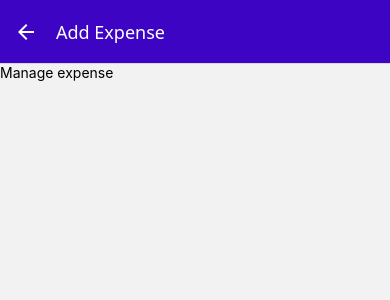
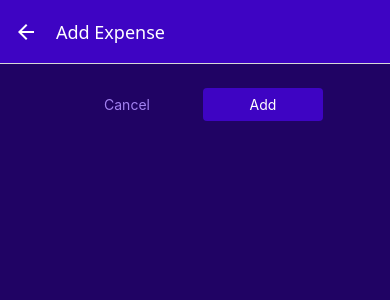
Before and after one commit to keremciftcidev/ExpenseTrackerApp, a React Native app: screen /ManageExpense in a window 390 px wide. Shown: the top 300 px of the page. Built offline with nearby package versions, Linux system fonts and the light colour scheme.

Commit message:
Adding Custom Buttons

```diff
--- /dev/null
+++ b/components/UI/Button.js
@@ -0,0 +1,44 @@
+import { Pressable, StyleSheet, Text, View } from "react-native";
+import { GlobalStyles } from "../../constants/styles";
+
+function Button({ children, onPress, mode, style }) {
+  return (
+    <View style={style}>
+      <Pressable
+        onPress={onPress}
+        style={({pressed}) => pressed && styles.pressed}
+      >
+        <View style={[styles.button, mode === "flat" && styles.flat]}>
+          <Text style={[styles.buttonText, mode === "flat" && styles.flatText]}>
+            {children}
+          </Text>
+        </View>
+      </Pressable>
+    </View>
+  );
+}
+
+export default Button;
+
+const styles = StyleSheet.create({
+  button: {
+    borderRadius: 4,
+    padding: 8,
+    backgroundColor: GlobalStyles.colors.primary500,
+  },
+  flat: {
+    backgroundColor: "transparent",
+  },
+  buttonText: {
+    color: "white",
+    textAlign: "center",
+  },
+  flatText: {
+    color: GlobalStyles.colors.primary200,
+  },
+  pressed: {
+    opacity: 0.75,
+    backgroundColor: GlobalStyles.colors.primary100,
+    borderRadius: 4,
+  },
+});
--- a/screens/ManageExpense.js
+++ b/screens/ManageExpense.js
@@ -1,24 +1,72 @@
-import { StyleSheet, Text } from "react-native";
-import {useLayoutEffect} from "react"
+import { StyleSheet, View } from "react-native";
+import { useLayoutEffect } from "react";
+import IconButton from "../components/UI/IconButton";
+import { GlobalStyles } from "../constants/styles";
+import Button from "../components/UI/Button";
 
-function ManageExpense({route,navigation}) {
-    const editedExpense = route.params?.expenseId
-    const isEditing = !!editedExpense
+function ManageExpense({ route, navigation }) {
+  const editedExpense = route.params?.expenseId;
+  const isEditing = !!editedExpense;
 
-    useLayoutEffect(() => {
-        navigation.setOptions({
-            title:isEditing? "Edit Expense" : "Add Expense"
-        })
+  useLayoutEffect(() => {
+    navigation.setOptions({
+      title: isEditing ? "Edit Expense" : "Add Expense",
+    });
+  }, [navigation, isEditing]);
 
-    }, [navigation,isEditing])
+  function deleteExpenseHandler() {
+    // Silme işlemi burada yapılacak
+  }
+  function cancelHandler(){
 
+  }
+  function confirmHandler(){
 
+  }
 
-    return <Text>Manage expense</Text>
+  return (
+    <View style={styles.container}>
+        <View style={styles.buttons}>
+            <Button style={styles.button} mode="flat" onPress={cancelHandler}>Cancel</Button>
+            <Button style={styles.button} onPress={confirmHandler}>{isEditing ? "Update" : "Add"}</Button>
+        </View>
+      {isEditing && (
+        <View style={styles.deleteContainer}>
+          <IconButton
+            icon="trash"
+            color={GlobalStyles.colors.error500}
+            size={36}
+            onPress={deleteExpenseHandler} // () kaldırıldı
+          />
+        </View>
+      )}
+    </View>
+  );
 }
 
 export default ManageExpense;
 
 const styles = StyleSheet.create({
+  container: {
+    flex: 1,
+    padding: 24,
+    backgroundColor: GlobalStyles.colors.primary800,
+  },
+  buttons:{
+    flexDirection:"row",
+    justifyContent:"center",
+    alignItems:"center"
+  },
+  button:{
+    minWidth:120,
+    marginHorizontal:8
+  },
 
-})
+  deleteContainer: {
+    marginTop: 16,
+    paddingTop: 8,
+    borderTopWidth: 2,
+    borderTopColor: GlobalStyles.colors.primary200,
+    alignItems: "center",
+  },
+});
```
